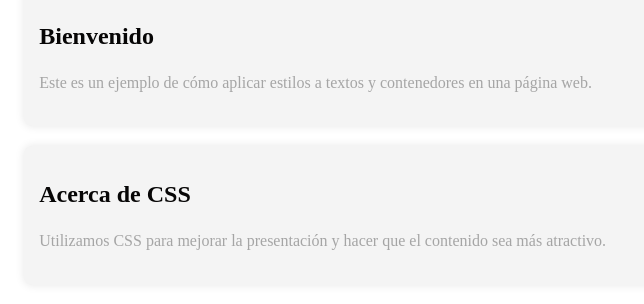
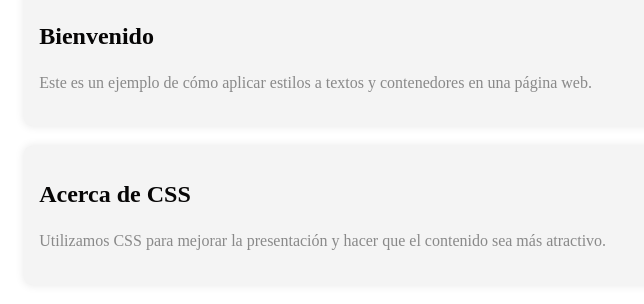
Before and after one commit to keidys17/laboratorio-9, a plain HTML site: page index.html in a window 1280 px wide. Shown: the part 178-482 px from the top of the page, 32-676 px from the left. Drawn offline with Linux system fonts and the light colour scheme.

Commit message:
cambio de color

```diff
--- a/style.css
+++ b/style.css
@@ -34,7 +34,7 @@ nav a:hover {
 
 .container p {
     font-size: 16px;
-    color: #5555557e;
+    color: #1d1c1c7e;
     line-height: 1.6;
 }
 
```
